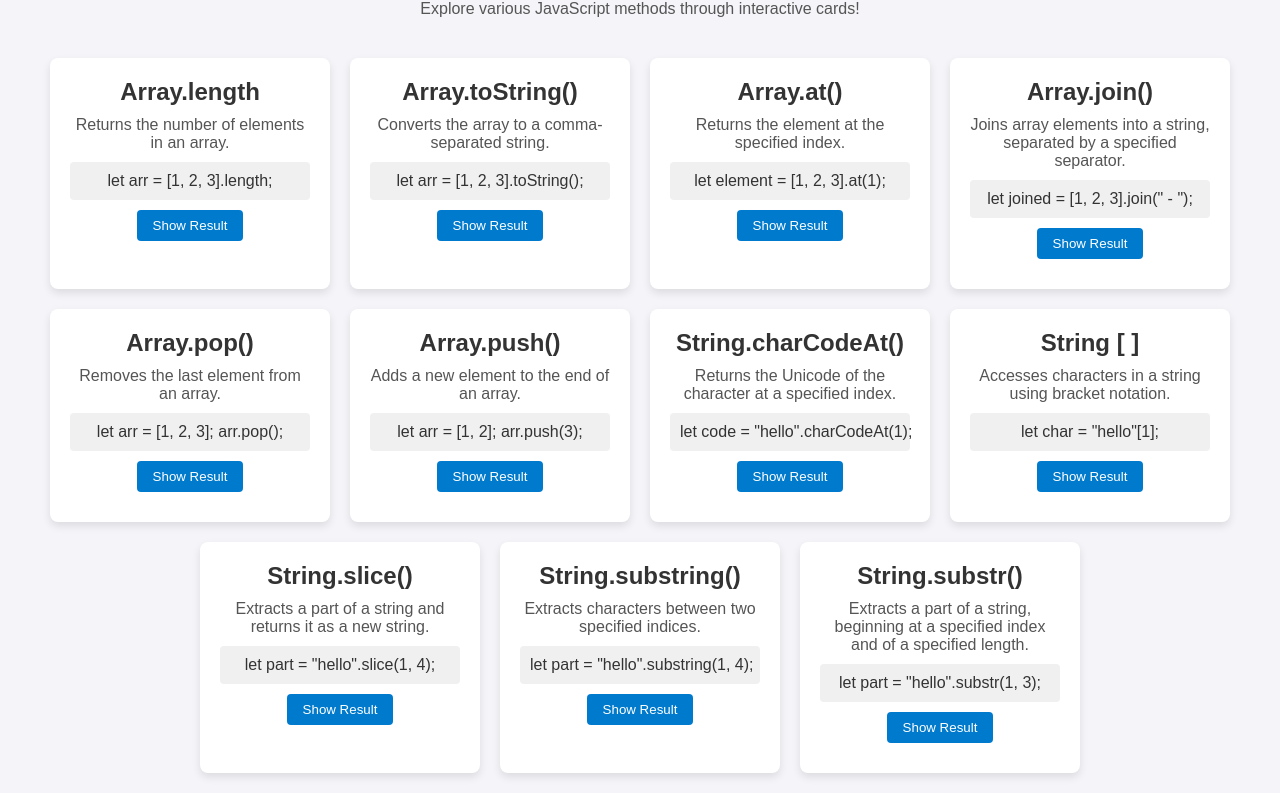
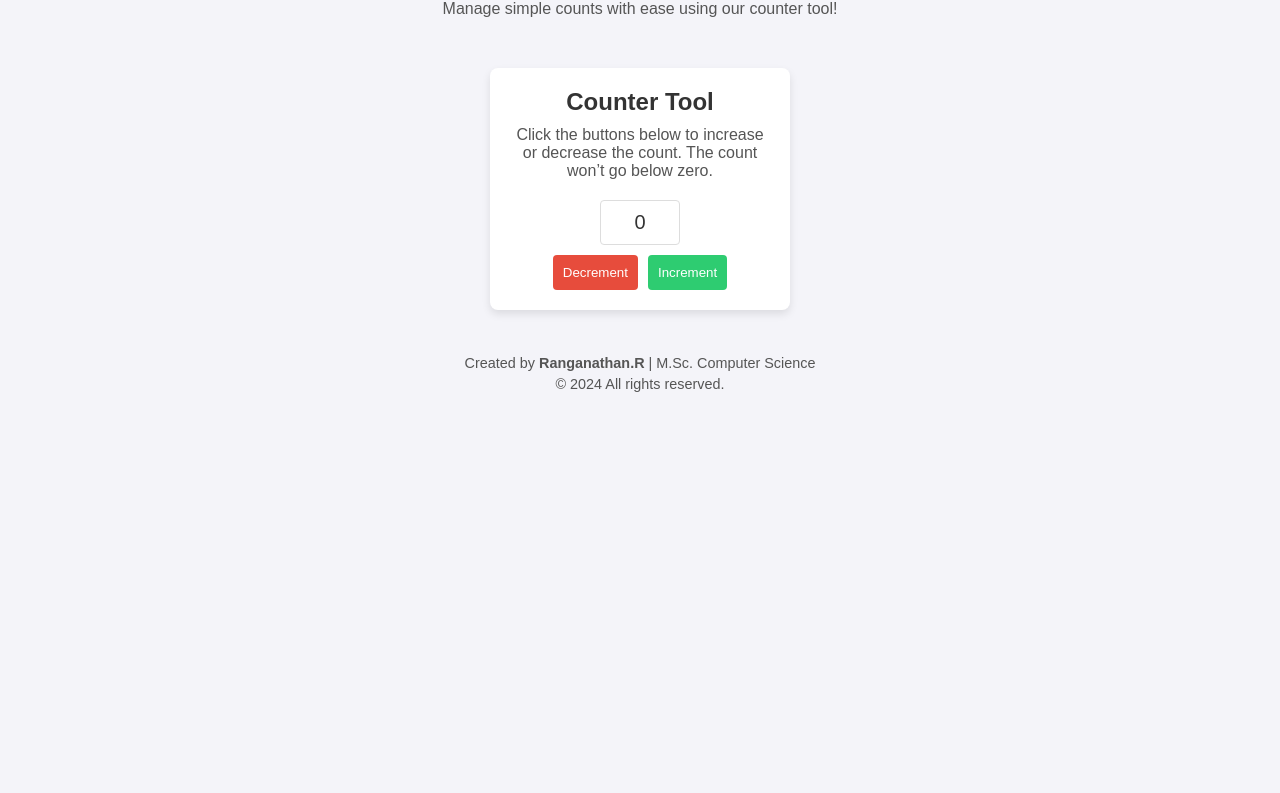
Before and after one commit to ranganathan04/AddOn-HTML-Task, a plain HTML site: page index.html in a window 1280 px wide. Shown: the part 65-858 px from the top of the page. After the commit the page ends 800 px from the top, so only its background shows below. Drawn offline with Linux system fonts and the light colour scheme.

Commit message:
counter-application

```diff
--- a/index.html
+++ b/index.html
@@ -3,7 +3,7 @@
 <head>
   <meta charset="UTF-8">
   <meta name="viewport" content="width=device-width, initial-scale=1.0">
-  <title>JavaScript Array and String Methods</title>
+  <title>Increment and Decrement Counter</title>
   <style>
     * {
   box-sizing: border-box;
@@ -20,6 +20,7 @@ body {
   color: #333;
 }
 
+/* Header Styling */
 header {
   text-align: center;
   margin: 20px;
@@ -36,236 +37,118 @@ header p {
   margin-top: 8px;
 }
 
-.card-container {
-  display: flex;
-  flex-wrap: wrap;
-  gap: 20px;
-  justify-content: center;
+/* Counter Section Styling */
+.counter-container {
+  text-align: center;
+  padding: 20px;
+  background-color: #fff;
+  border-radius: 8px;
+  box-shadow: 0 4px 8px rgba(0, 0, 0, 0.1);
+  width: 300px;
   margin: 20px;
 }
 
-.card {
-  background-color: #fff;
-  padding: 20px;
-  border-radius: 8px;
-  box-shadow: 0 4px 8px rgba(0, 0, 0, 0.1);
-  width: 280px;
-  text-align: center;
-}
-
-.card h2 {
+h2 {
   margin-bottom: 10px;
   color: #333;
 }
 
-.card p {
+p {
   font-size: 1em;
   color: #555;
   margin-bottom: 10px;
 }
 
-pre {
-  background-color: #f0f0f0;
+#counter {
+  font-size: 20px;
+  text-align: center;
+  width: 80px;
   padding: 10px;
+  margin: 10px 0;
+  border: 1px solid #ddd;
   border-radius: 4px;
   color: #333;
 }
 
+.buttons {
+  display: flex;
+  justify-content: center;
+}
+
 button {
-  padding: 8px 16px;
-  margin-top: 10px;
+  padding: 10px;
+  margin: 0 5px;
   border: none;
   border-radius: 4px;
   cursor: pointer;
-  background-color: #007acc;
+}
+
+button:hover {
+  opacity: 0.9;
+}
+
+button:nth-child(1) {
+  background-color: #e74c3c;
   color: white;
 }
 
-button:hover {
-  background-color: #005f99;
+button:nth-child(2) {
+  background-color: #2ecc71;
+  color: white;
 }
 
-.result {
-  font-weight: bold;
-  margin-top: 10px;
-  color: #333;
+/* Footer Styling */
+footer {
+  margin-top: 20px;
+  text-align: center;
+  font-size: 0.9em;
+  color: #555;
 }
+
+footer p {
+  margin: 5px 0;
+}
+
   </style>
 </head>
 <body>
+
+  <!-- Header Section -->
   <header>
-    <h1>JavaScript Array and String Methods</h1>
-    <p>Explore various JavaScript methods through interactive cards!</p>
+    <h1>Welcome to the Increment/Decrement Counter</h1>
+    <p>Manage simple counts with ease using our counter tool!</p>
   </header>
 
-  <div class="card-container">
-    <!-- Array Methods Cards -->
-    <div class="card">
-      <h2>Array.length</h2>
-      <p>Returns the number of elements in an array.</p>
-      <pre><code>let arr = [1, 2, 3].length;</code></pre>
-      <button onclick="displayArrayResult('length')">Show Result</button>
-      <p id="result-length" class="result"></p>
+  <!-- Main Counter Section -->
+  <section class="counter-container">
+    <h2>Counter Tool</h2>
+    <p>Click the buttons below to increase or decrease the count. The count won’t go below zero.</p>
+    <input type="text" id="counter" value="0" readonly>
+    <div class="buttons">
+      <button onclick="decrement()">Decrement</button>
+      <button onclick="increment()">Increment</button>
     </div>
+  </section>
 
-    <div class="card">
-      <h2>Array.toString()</h2>
-      <p>Converts the array to a comma-separated string.</p>
-      <pre><code>let arr = [1, 2, 3].toString();</code></pre>
-      <button onclick="displayArrayResult('toString')">Show Result</button>
-      <p id="result-toString" class="result"></p>
-    </div>
-
-    <div class="card">
-      <h2>Array.at()</h2>
-      <p>Returns the element at the specified index.</p>
-      <pre><code>let element = [1, 2, 3].at(1);</code></pre>
-      <button onclick="displayArrayResult('at')">Show Result</button>
-      <p id="result-at" class="result"></p>
-    </div>
-
-    <div class="card">
-      <h2>Array.join()</h2>
-      <p>Joins array elements into a string, separated by a specified separator.</p>
-      <pre><code>let joined = [1, 2, 3].join(" - ");</code></pre>
-      <button onclick="displayArrayResult('join')">Show Result</button>
-      <p id="result-join" class="result"></p>
-    </div>
-
-    <div class="card">
-      <h2>Array.pop()</h2>
-      <p>Removes the last element from an array.</p>
-      <pre><code>let arr = [1, 2, 3]; arr.pop();</code></pre>
-      <button onclick="displayArrayResult('pop')">Show Result</button>
-      <p id="result-pop" class="result"></p>
-    </div>
-
-    <div class="card">
-      <h2>Array.push()</h2>
-      <p>Adds a new element to the end of an array.</p>
-      <pre><code>let arr = [1, 2]; arr.push(3);</code></pre>
-      <button onclick="displayArrayResult('push')">Show Result</button>
-      <p id="result-push" class="result"></p>
-    </div>
-
-    <!-- String Methods Cards -->
-<div class="card">
-  <h2>String.charCodeAt()</h2>
-  <p>Returns the Unicode of the character at a specified index.</p>
-  <pre><code>let code = "hello".charCodeAt(1);</code></pre>
-  <button onclick="displayStringResult('charCodeAt')">Show Result</button>
-  <p id="result-charCodeAt" class="result"></p>
-</div>
-
-<!-- <div class="card">
-  <h2>String.at()</h2>
-  <p>Returns the character at a specified index using the at() method.</p>
-  <pre><code>let char = "hello".at(1);</code></pre>
-  <button onclick="displayStringResult('at')">Show Result</button>
-  <p id="result-at" class="result"></p>
-</div> -->
-
-<div class="card">
-  <h2>String [ ]</h2>
-  <p>Accesses characters in a string using bracket notation.</p>
-  <pre><code>let char = "hello"[1];</code></pre>
-  <button onclick="displayStringResult('bracketNotation')">Show Result</button>
-  <p id="result-bracketNotation" class="result"></p>
-</div>
-
-<div class="card">
-  <h2>String.slice()</h2>
-  <p>Extracts a part of a string and returns it as a new string.</p>
-  <pre><code>let part = "hello".slice(1, 4);</code></pre>
-  <button onclick="displayStringResult('slice')">Show Result</button>
-  <p id="result-slice" class="result"></p>
-</div>
-
-<div class="card">
-  <h2>String.substring()</h2>
-  <p>Extracts characters between two specified indices.</p>
-  <pre><code>let part = "hello".substring(1, 4);</code></pre>
-  <button onclick="displayStringResult('substring')">Show Result</button>
-  <p id="result-substring" class="result"></p>
-</div>
-
-<div class="card">
-  <h2>String.substr()</h2>
-  <p>Extracts a part of a string, beginning at a specified index and of a specified length.</p>
-  <pre><code>let part = "hello".substr(1, 3);</code></pre>
-  <button onclick="displayStringResult('substr')">Show Result</button>
-  <p id="result-substr" class="result"></p>
-</div>
-
-  </div>
+  <!-- Footer Section -->
+  <footer>
+    <p>Created by <strong>Ranganathan.R</strong> | M.Sc. Computer Science</p>
+    <p>&copy; 2024 All rights reserved.</p>
+  </footer>
 
   <script>
-    // Function to display results for array methods
-function displayArrayResult(method) {
-  const result = document.getElementById(`result-${method}`);
-  let arr = [1, 2, 3];
-  let output;
-
-  switch (method) {
-    case "length":
-      output = arr.length;
-      break;
-    case "toString":
-      output = arr.toString();
-      break;
-    case "at":
-      output = arr.at(1);
-      break;
-    case "join":
-      output = arr.join(" - ");
-      break;
-    case "pop":
-      arr.pop();
-      output = arr;
-      break;
-    case "push":
-      arr.push(4);
-      output = arr;
-      break;
-  }
-
-  result.innerHTML = `Result: ${output}`;
+    function increment() {
+  const counter = document.getElementById("counter");
+  let currentValue = parseInt(counter.value);
+  counter.value = currentValue + 1;
 }
 
-// Function to display results for string methods
-function displayStringResult(method) {
-  const result = document.getElementById(`result-${method}`);
-  let str = "hello";
-  let output;
-
-  switch (method) {
-    case "strLength":
-      output = str.length;
-      break;
-    case "charAt":
-      output = str.charAt(1); // e.g., returns "e"
-      break;
-    case "charCodeAt":
-      output = str.charCodeAt(1); // e.g., returns Unicode of "e"
-      break;
-    case "at":
-      output = str.at(1); // e.g., returns "e"
-      break;
-    // case "bracketNotation":
-    //   output = str[0]; // e.g., returns "e"
-    //   break;
-    case "slice":
-      output = str.slice(1, 4); // e.g., returns "ell"
-      break;
-    case "substring":
-      output = str.substring(1, 4); // e.g., returns "ell"
-      break;
-    case "substr":
-      output = str.substr(1, 3); // e.g., returns "ell"
-      break;
+function decrement() {
+  const counter = document.getElementById("counter");
+  let currentValue = parseInt(counter.value);
+  if (currentValue > 0) {
+    counter.value = currentValue - 1;
   }
-
-  result.innerHTML = `Result: ${output}`;
 }
   </script>
 </body>
```
